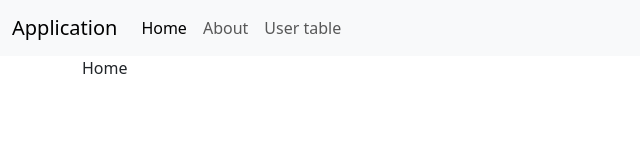
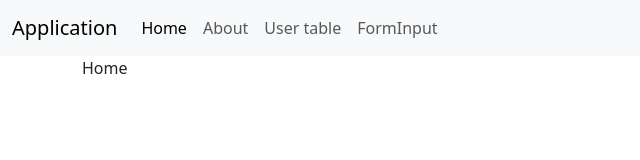
Before and after one commit to arifinlenna/react-basic-fundamental, a React (Create React App) app: page / in a window 1280 px wide. Shown: the top 160 px of the page, without its empty margins (0-640 px from the left). Built offline with nearby package versions, Linux system fonts and the light colour scheme.

Commit message:
adding route form input

```diff
--- a/src/components/Navbar.jsx
+++ b/src/components/Navbar.jsx
@@ -1,5 +1,5 @@
 import React from 'react'
-import {Link, NavLink} from 'react-router-dom'
+import {NavLink} from 'react-router-dom'
 
 export default function Navbar() {
     return (
@@ -15,6 +15,7 @@ export default function Navbar() {
                         <NavLink className="nav-link" to={"/"}>Home</NavLink>
                         <NavLink className="nav-link" to={"/about"}>About</NavLink>
                         <NavLink className="nav-link" to={"/UserTable"}>User table</NavLink>
+                        <NavLink className="nav-link" to={"/FormInput"}>FormInput</NavLink>
                     </div>
                     </div>
                 </div>
--- a/src/routes/index.jsx
+++ b/src/routes/index.jsx
@@ -3,6 +3,7 @@ import React from 'react'
 import UsersTable from "../views/UsersTable";
 import About from '../views/About';
 import Home from '../views/Home'
+import FormInputFunction from '../views/FormInputFunction';
 
 function routes() {
     return (
@@ -19,6 +20,10 @@ function routes() {
                 path= "/UserTable"
                 element={<UsersTable/>}
             />
+            <Route
+                path= "/FormInput"
+                element={<FormInputFunction/>}
+            />
         </Routes>
     )
 }
```
